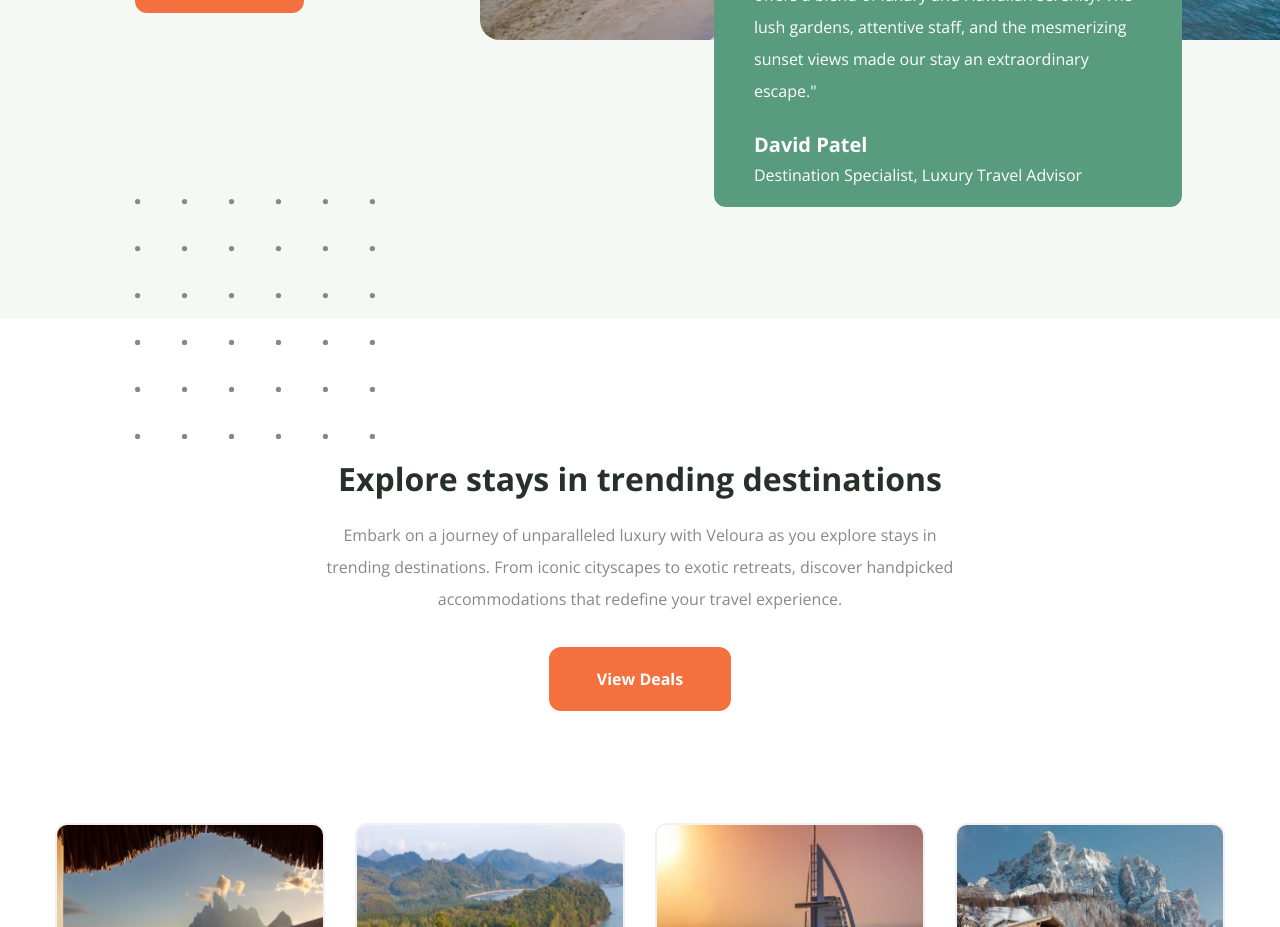
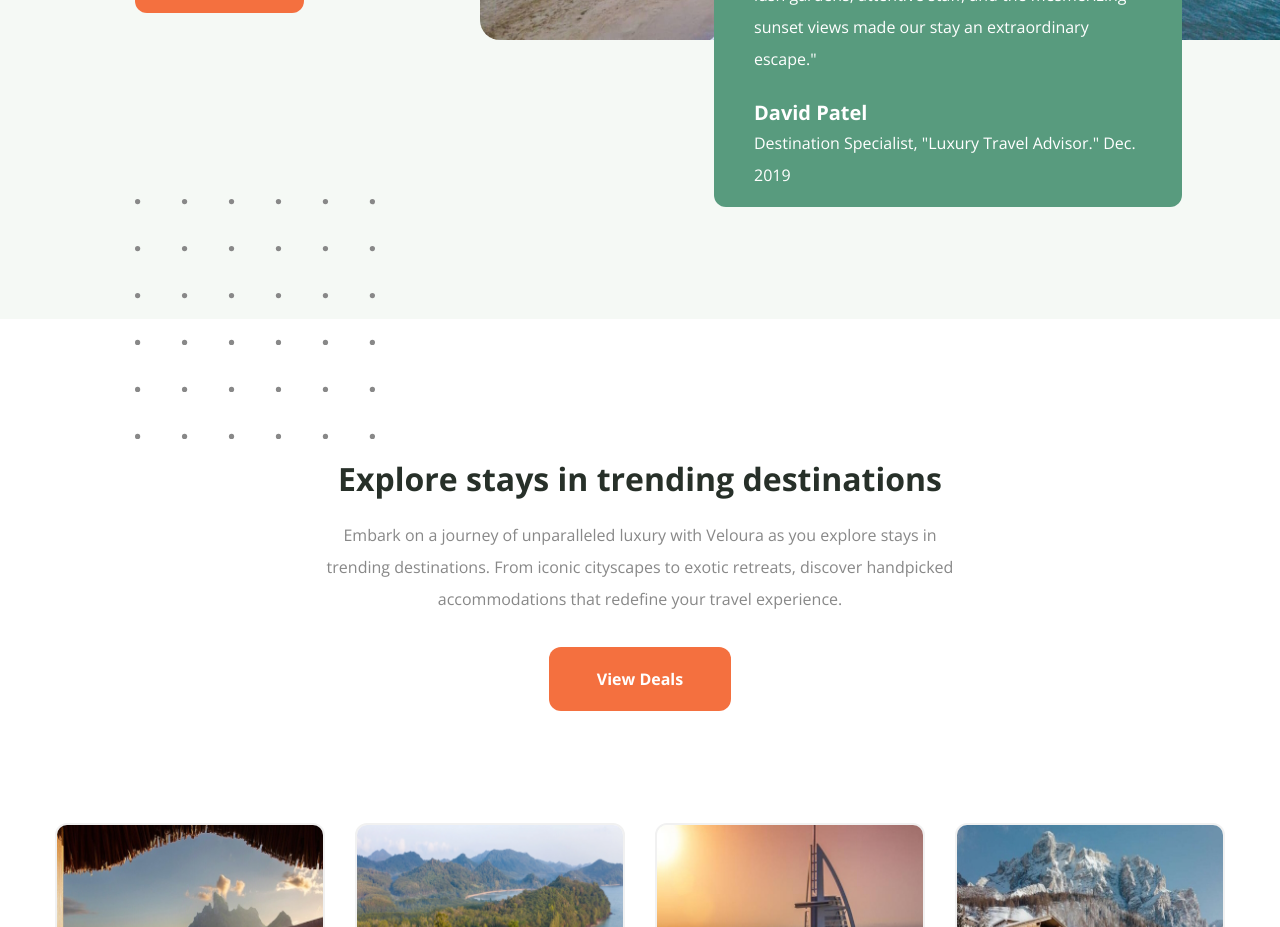
Before and after one commit to kbyph/Veloura, a Next.js app: page / in a window 1280 px wide. Shown: the part 2920-3847 px from the top of the page. Built offline with nearby package versions, Linux system fonts and the light colour scheme.

Commit message:
Reformatted reviewer citations

```diff
--- a/components/Recommendation.jsx
+++ b/components/Recommendation.jsx
@@ -21,7 +21,7 @@ const recommendationData = [
     testimonial: {
       message: '"Nobu Hotel Los Cabos exceeded all expectations. The fusion of sophisticated design, top-notch amenities, and the exceptional Nobu dining experience made our stay an unforgettable blend of luxury and indulgence."',
       personName: 'Emily Rodriguez',
-      title: 'Travel Writer, Departures Magazine',
+      title: 'Travel Writer, "Departures Magazine." May. 2023',
     },
   },
   {
@@ -33,7 +33,7 @@ const recommendationData = [
     testimonial: {
       message: '"A haven of tranquility! Four Seasons Maui at Wailea offers a blend of luxury and Hawaiian serenity. The lush gardens, attentive staff, and the mesmerizing sunset views made our stay an extraordinary escape."',
       personName: 'David Patel',
-      title: 'Destination Specialist, Luxury Travel Advisor',
+      title: 'Destination Specialist, "Luxury Travel Advisor." Dec. 2019',
     },
   },
   {
@@ -45,7 +45,7 @@ const recommendationData = [
     testimonial: {
       message: '"Amanemu is a Japanese masterpiece! From the serene hot springs to the minimalist luxury of the accommodations, every element exuded tranquility and refinement. The integration of traditional Japanese aesthetics, impeccable service, and the calming onsen waters made our stay a truly authentic and luxurious escape."',
       personName: 'Michael Anderson',
-      title: 'Travel Feature Contributor, Condé Nast Traveler',
+      title: 'Travel Feature Contributor, "Condé Nast Traveler." Mar. 2022',
     },
   },
 ];
```
